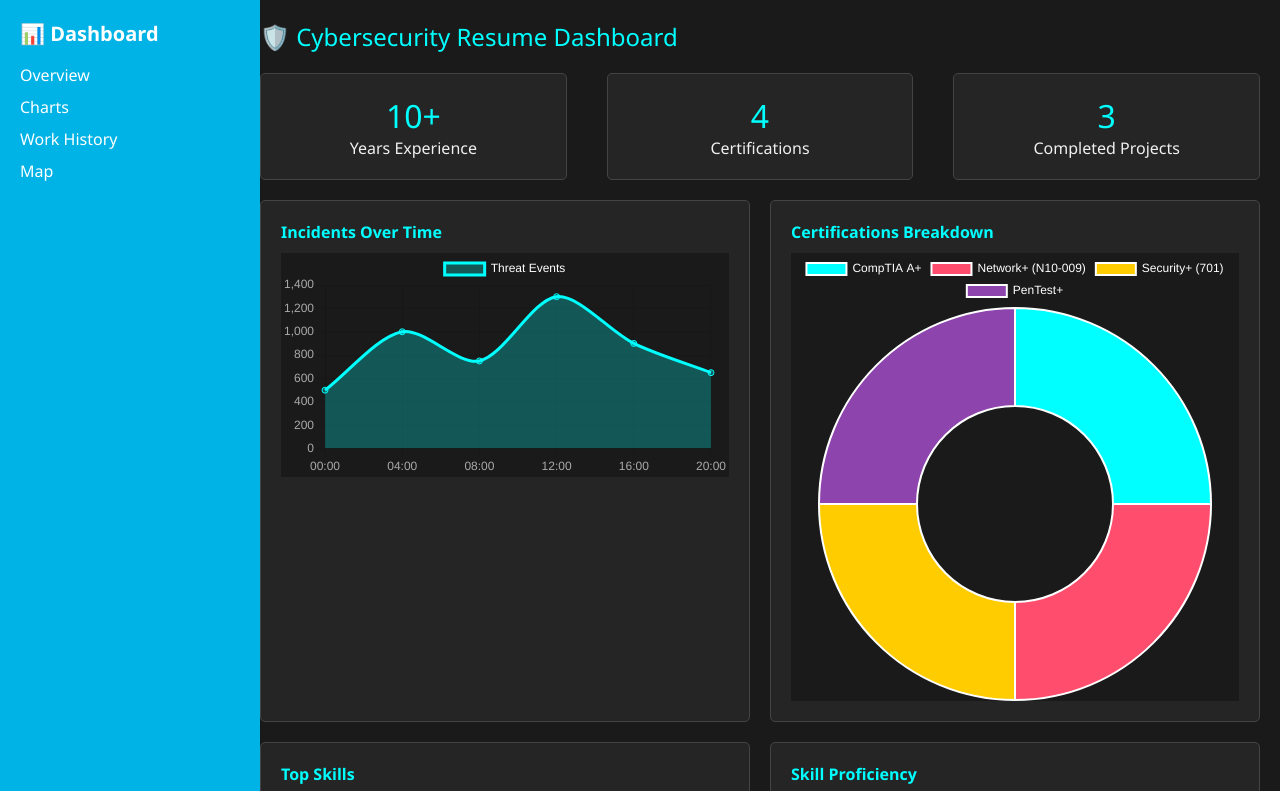
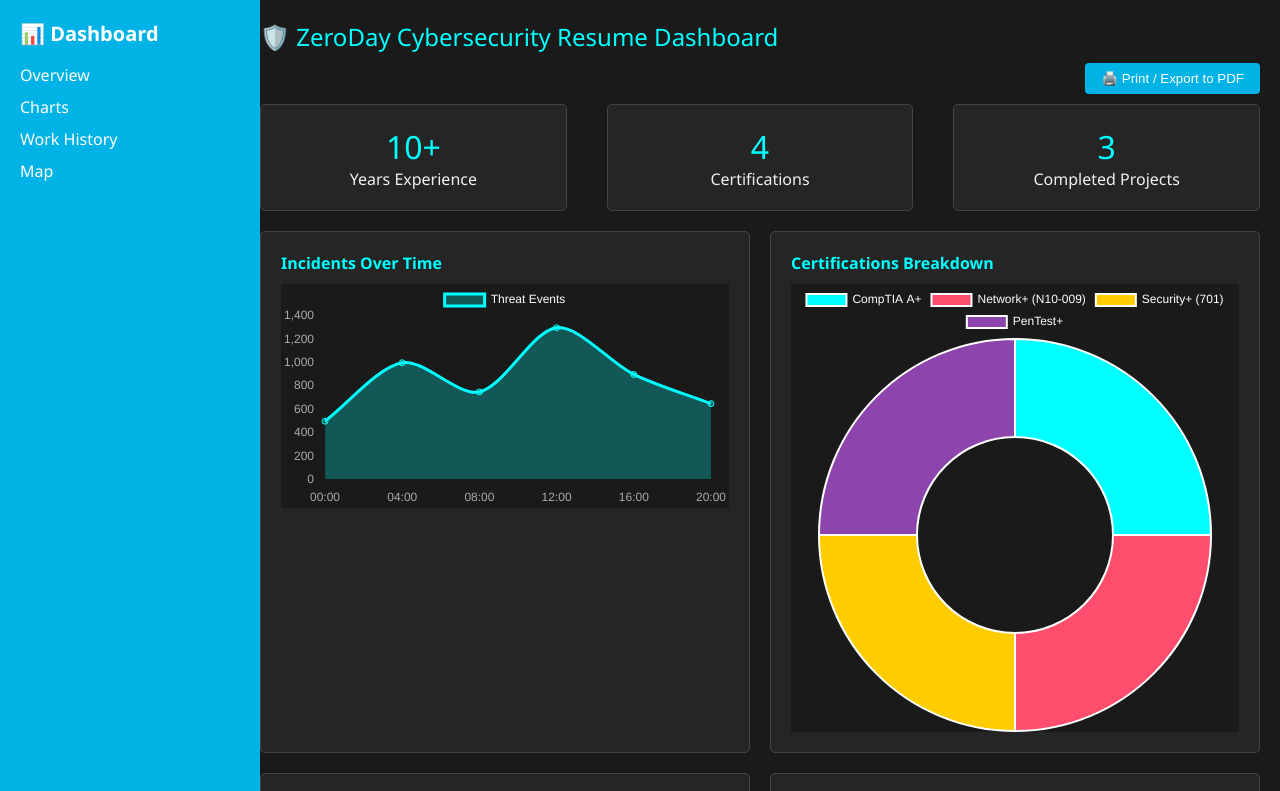
Before and after one commit to velezD2736/ZeroDayResume.github.io, a plain HTML site: page index.html in a window 1280 px wide. Shown: the top 791 px of the page. Drawn offline with nearby package versions, Linux system fonts and the light colour scheme.

Commit message:
Update index.html
ZeroDayResume

```diff
--- a/index.html
+++ b/index.html
@@ -3,15 +3,10 @@
 <head>
   <meta charset="UTF-8" />
   <meta name="viewport" content="width=device-width, initial-scale=1.0"/>
-  <title>Cybersecurity Resume Dashboard</title>
-
-  <!-- Chart.js -->
+  <title>ZeroDay Cybersecurity Resume Dashboard</title>
   <script src="https://cdn.jsdelivr.net/npm/chart.js"></script>
-
-  <!-- Leaflet Map -->
   <link rel="stylesheet" href="https://unpkg.com/leaflet/dist/leaflet.css" />
   <script src="https://unpkg.com/leaflet/dist/leaflet.js"></script>
-
   <style>
     body {
       margin: 0;
@@ -31,6 +26,7 @@
     .sidebar h2 { color: white; font-size: 20px; margin-top: 0; }
     .sidebar ul { list-style: none; padding: 0; }
     .sidebar ul li { margin: 10px 0; color: #fff; cursor: pointer; }
+
     .main {
       margin-left: 240px;
       padding: 20px;
@@ -38,8 +34,9 @@
     .dashboard-title {
       color: #00ffff;
       font-size: 24px;
-      margin-bottom: 20px;
+      margin-bottom: 10px;
     }
+
     .metrics {
       display: flex;
       gap: 40px;
@@ -59,24 +56,29 @@
       font-size: 32px;
       color: #00ffff;
     }
+
     .charts {
       display: grid;
       grid-template-columns: repeat(auto-fit, minmax(350px, 1fr));
       gap: 20px;
     }
+
     .chart-box, .table-box {
       background-color: #252525;
       padding: 20px;
       border: 1px solid #444;
       border-radius: 5px;
     }
+
     .chart-box h3, .table-box h3 {
       color: #00ffff;
       font-size: 16px;
       margin-top: 0;
       margin-bottom: 10px;
     }
+
     canvas { background-color: #1a1a1a; }
+
     table {
       width: 100%;
       border-collapse: collapse;
@@ -92,21 +94,38 @@
       background-color: #333;
       color: #00ffff;
     }
+
     #map {
       width: 100%;
       height: 300px;
       border-radius: 4px;
       border: 1px solid #444;
     }
+
     .footer {
       text-align: center;
       margin-top: 40px;
       color: #555;
       font-size: 12px;
     }
+
     @media (max-width: 768px) {
       .sidebar { display: none; }
       .main { margin-left: 0; }
+    }
+
+    .top-controls {
+      text-align: right;
+      margin-bottom: 10px;
+    }
+
+    .top-controls button {
+      padding: 8px 16px;
+      background: #00b3e6;
+      color: white;
+      border: none;
+      border-radius: 4px;
+      cursor: pointer;
     }
   </style>
 </head>
@@ -123,7 +142,11 @@
   </div>
 
   <div class="main">
-    <div class="dashboard-title">🛡️ Cybersecurity Resume Dashboard</div>
+    <div class="dashboard-title">🛡️ ZeroDay Cybersecurity Resume Dashboard</div>
+
+    <div class="top-controls">
+      <button onclick="window.print()">🖨️ Print / Export to PDF</button>
+    </div>
 
     <div class="metrics">
       <div class="metric-box">
@@ -179,12 +202,17 @@
       <div id="map"></div>
     </div>
 
+    <div class="chart-box" style="margin-top: 40px; text-align:center;">
+      <h3>📱 QR Code – View This Dashboard</h3>
+      <img src="https://api.qrserver.com/v1/create-qr-code/?data=https://velezD2736.github.io/ZeroDayResume/&size=150x150" alt="QR Code">
+      <p><img src="https://komarev.com/ghpvc/?username=velezD2736&label=Visitors&color=blue" alt="View Counter"/></p>
+    </div>
+
     <div class="footer">
-      Kibana-Style Cybersecurity Dashboard • Powered by Chart.js & Leaflet.js
+      Cybersecurity Resume Dashboard • Built by velezD2736 • GitHub Pages + Chart.js + Leaflet.js
     </div>
   </div>
 
-  <!-- Embedded Resume Data -->
   <script>
     const resumeData = {
       metrics: {
@@ -258,11 +286,8 @@
         }
       ]
     };
-  </script>
 
-  <!-- Final Rendering Logic -->
-  <script>
-    // Populate metrics
+    // Update metrics
     document.getElementById("expYears").textContent = resumeData.metrics.experienceYears + "+";
     document.getElementById("certs").textContent = resumeData.metrics.certifications;
     document.getElementById("projects").textContent = resumeData.metrics.projects;
@@ -290,7 +315,6 @@
         }]
       },
       options: {
-        animation: false,
         plugins: { legend: { labels: { color: '#fff' } } },
         scales: {
           x: { ticks: { color: '#aaa' } },
@@ -346,7 +370,7 @@
       }
     });
 
-    // Map
+    // Leaflet Map
     const map = L.map('map').setView([30, -90], 3);
     L.tileLayer('https://{s}.tile.openstreetmap.org/{z}/{x}/{y}.png', {
       attribution: '&copy; OpenStreetMap',
```
